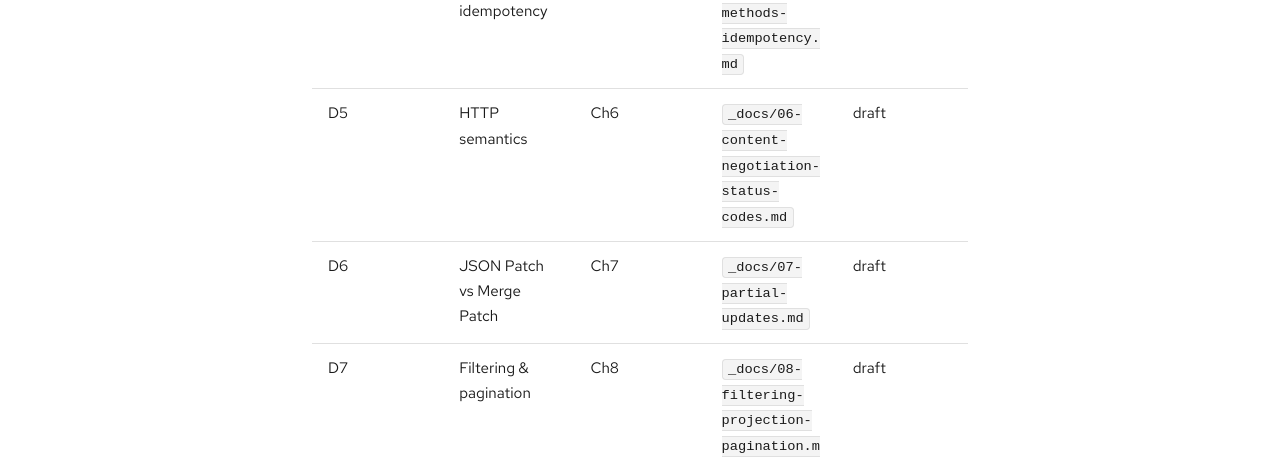
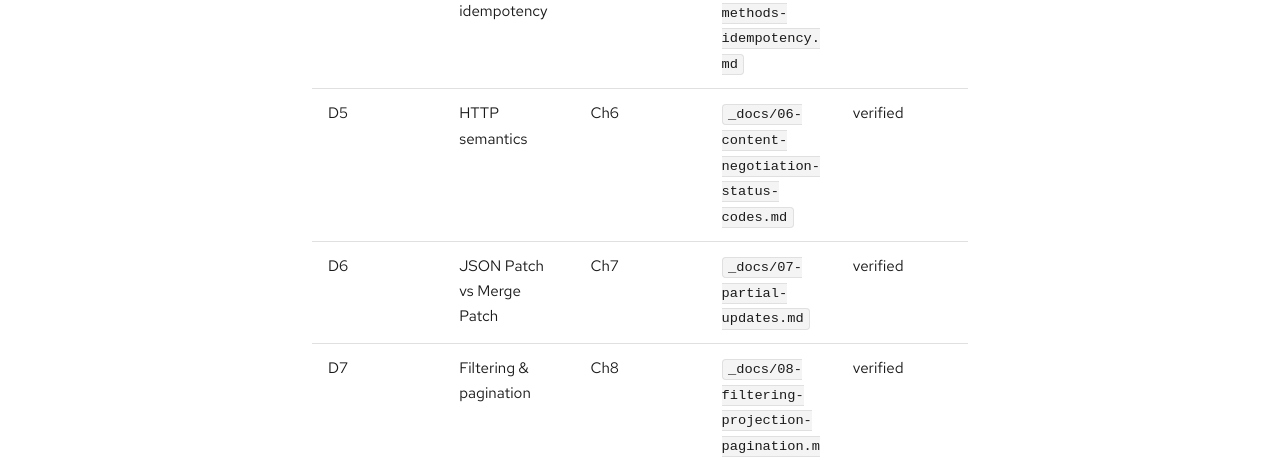
Before and after one commit to patterncatalyst/api-patterns-and-practices-rest, a Jekyll site: the page built from _plans/coverage-matrix.md, in a window 1280 px wide and 900 px high, scrolled down 1035 px. Shown: the part 157-617 px from the top of the window. Built offline with Jekyll 4.4.1, drawn with Linux system fonts in a browser that asks for light colours; some web fonts are replaced; some of the changed text lies outside the part shown.

Commit message:
docs(r02): flip hands-on Ch6/7/8 to verified (CI green, both stacks)
Examples job ran all six verify.sh (Ch0/4/5/6/7/8) both stacks, green. Ch9 (concept) stays draft.

```diff
--- a/_plans/coverage-matrix.md
+++ b/_plans/coverage-matrix.md
@@ -23,9 +23,9 @@ unverified) · `verified` (both stacks run green, footer flipped).
 | D2 | Resource design | Ch3 | `_docs/03-designing-around-resources.md` | draft |
 | D3 | OpenAPI | Ch4 | `_docs/04-contract-first-openapi.md` | verified |
 | D4 | HTTP methods + idempotency | Ch5 | `_docs/05-http-methods-idempotency.md` | verified |
-| D5 | HTTP semantics | Ch6 | `_docs/06-content-negotiation-status-codes.md` | draft |
-| D6 | JSON Patch vs Merge Patch | Ch7 | `_docs/07-partial-updates.md` | draft |
-| D7 | Filtering & pagination | Ch8 | `_docs/08-filtering-projection-pagination.md` | draft |
+| D5 | HTTP semantics | Ch6 | `_docs/06-content-negotiation-status-codes.md` | verified |
+| D6 | JSON Patch vs Merge Patch | Ch7 | `_docs/07-partial-updates.md` | verified |
+| D7 | Filtering & pagination | Ch8 | `_docs/08-filtering-projection-pagination.md` | verified |
 | D8 | Sub-resources | Ch9 | `_docs/09-sub-resources.md` | draft |
 | D9 | Async / long-running operations | Ch10 | `_docs/10-async-long-running-operations.md` | planned |
 | D10 | Rerunnable jobs | Ch11 | `_docs/11-rerunnable-jobs.md` | planned |
@@ -67,9 +67,9 @@ unverified) · `verified` (both stacks run green, footer flipped).
 | 3 | `_docs/03-designing-around-resources.md` | Part 2 | draft |
 | 4 | `_docs/04-contract-first-openapi.md` | Part 2 | verified |
 | 5 | `_docs/05-http-methods-idempotency.md` | Part 2 | verified |
-| 6 | `_docs/06-content-negotiation-status-codes.md` | Part 3 | draft |
-| 7 | `_docs/07-partial-updates.md` | Part 3 | draft |
-| 8 | `_docs/08-filtering-projection-pagination.md` | Part 4 | draft |
+| 6 | `_docs/06-content-negotiation-status-codes.md` | Part 3 | verified |
+| 7 | `_docs/07-partial-updates.md` | Part 3 | verified |
+| 8 | `_docs/08-filtering-projection-pagination.md` | Part 4 | verified |
 | 9 | `_docs/09-sub-resources.md` | Part 4 | draft |
 | 10 | `_docs/10-async-long-running-operations.md` | Part 5 | planned |
 | 11 | `_docs/11-rerunnable-jobs.md` | Part 5 | planned |
```
